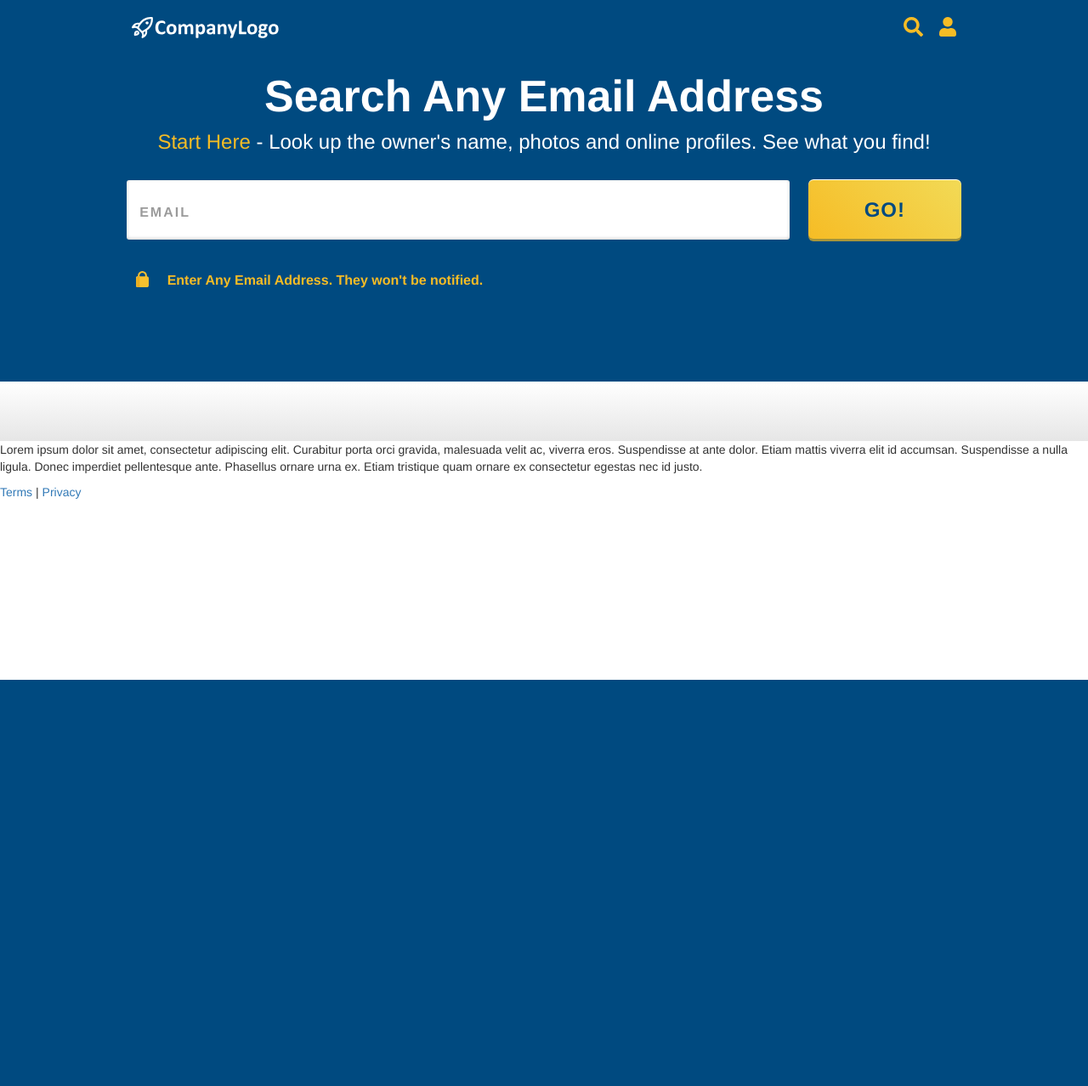
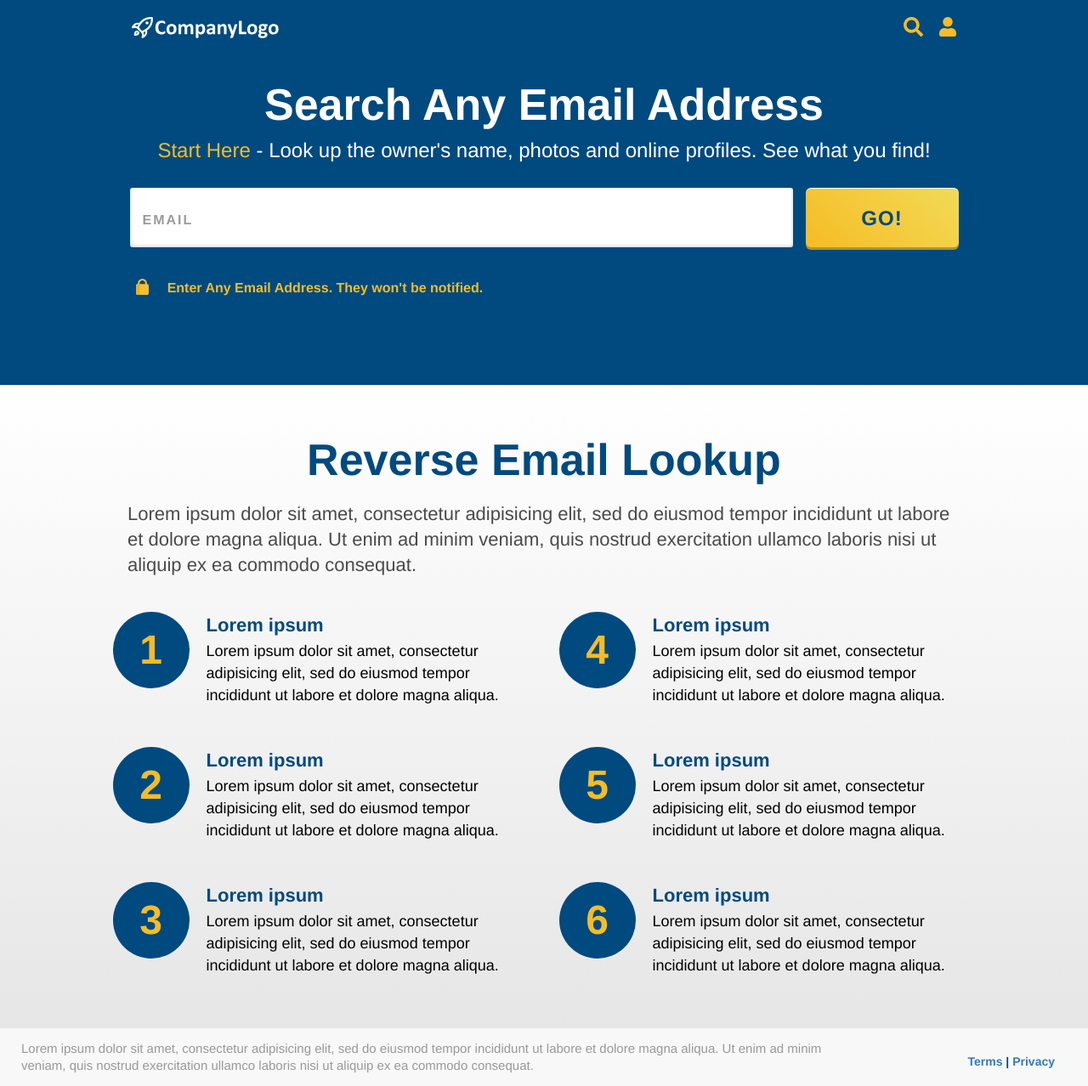
Before and after one commit to tocirml/person-finder, a PHP site: page / in a window 1280 px wide. Shown: the whole page at 85% size. Before the commit the page ends 800 px from the top, so only its background shows below. Run offline with PHP 8.4, Linux system fonts and the light colour scheme.

Commit message:
Add all UI, add form validation, add some functionality

```diff
--- a/src/index.html
+++ b/src/index.html
@@ -4,18 +4,18 @@
     <meta charset="UTF-8" />
     <meta http-equiv="X-UA-Compatible" content="IE=edge" />
     <meta name="viewport" content="width=device-width, initial-scale=1.0" />
-    <link rel="stylesheet" href="styles.css" />
     <link
       rel="stylesheet"
       href="https://maxcdn.bootstrapcdn.com/bootstrap/3.4.1/css/bootstrap.min.css"
     />
     <script src="https://ajax.googleapis.com/ajax/libs/jquery/3.5.1/jquery.min.js"></script>
     <script src="https://maxcdn.bootstrapcdn.com/bootstrap/3.4.1/js/bootstrap.min.js"></script>
-    <script src="index.js"></script>
+    <link rel="stylesheet" href="styles.css" />
+
     <title>Person Finder</title>
   </head>
   <body>
-    <main class="main">
+    <header class="header">
       <nav class="nav">
         <div class="nav-content">
           <div class="logo">
@@ -29,6 +29,8 @@
           </div>
         </div>
       </nav>
+    </header>
+    <main class="main">
       <section class="search">
         <h1>Search Any Email Address</h1>
         <div class="search-description">
@@ -36,7 +38,7 @@
           owner's name, photos and online profiles. See what you find!
         </div>
         <form action="results.html" class="search-form">
-          <div class="search-form-error">
+          <div class="input-wrapper">
             <input
               type="email"
               name="email"
@@ -44,6 +46,9 @@
               class="search-form-email"
               placeholder="EMAIL"
             />
+            <div class="search-form-error">
+              Please add a valid email address
+            </div>
           </div>
           <input type="submit" class="search-form-submit" value="GO!" />
         </form>
@@ -59,19 +64,79 @@
         </div>
       </section>
 
-      <section class="secondary-section"></section>
-      <footer class="footer">
+      <section class="secondary-section">
+        <h2>Reverse Email Lookup</h2>
+        <p class="secondary-section-text">
+          Lorem ipsum dolor sit amet, consectetur adipisicing elit, sed do
+          eiusmod tempor incididunt ut labore et dolore magna aliqua. Ut enim ad
+          minim veniam, quis nostrud exercitation ullamco laboris nisi ut
+          aliquip ex ea commodo consequat.
+        </p>
+        <div class="secondary-section-boxes">
+          <div class="secondary-section-box">
+            <div class="box-number gold">1</div>
+            <div class="box-title">Lorem ipsum</div>
+            <div class="box-text">
+              Lorem ipsum dolor sit amet, consectetur adipisicing elit, sed do
+              eiusmod tempor incididunt ut labore et dolore magna aliqua.
+            </div>
+          </div>
+          <div class="secondary-section-box">
+            <div class="box-number gold">2</div>
+            <div class="box-title">Lorem ipsum</div>
+            <div class="box-text">
+              Lorem ipsum dolor sit amet, consectetur adipisicing elit, sed do
+              eiusmod tempor incididunt ut labore et dolore magna aliqua.
+            </div>
+          </div>
+          <div class="secondary-section-box">
+            <div class="box-number gold">3</div>
+            <div class="box-title">Lorem ipsum</div>
+            <div class="box-text">
+              Lorem ipsum dolor sit amet, consectetur adipisicing elit, sed do
+              eiusmod tempor incididunt ut labore et dolore magna aliqua.
+            </div>
+          </div>
+          <div class="secondary-section-box">
+            <div class="box-number gold">4</div>
+            <div class="box-title">Lorem ipsum</div>
+            <div class="box-text">
+              Lorem ipsum dolor sit amet, consectetur adipisicing elit, sed do
+              eiusmod tempor incididunt ut labore et dolore magna aliqua.
+            </div>
+          </div>
+          <div class="secondary-section-box">
+            <div class="box-number gold">5</div>
+            <div class="box-title">Lorem ipsum</div>
+            <div class="box-text">
+              Lorem ipsum dolor sit amet, consectetur adipisicing elit, sed do
+              eiusmod tempor incididunt ut labore et dolore magna aliqua.
+            </div>
+          </div>
+          <div class="secondary-section-box">
+            <div class="box-number gold">6</div>
+            <div class="box-title">Lorem ipsum</div>
+            <div class="box-text">
+              Lorem ipsum dolor sit amet, consectetur adipisicing elit, sed do
+              eiusmod tempor incididunt ut labore et dolore magna aliqua.
+            </div>
+          </div>
+        </div>
+      </section>
+    </main>
+    <footer class="footer">
+      <div class="footer-wrapper">
         <p class="footer-text">
-          Lorem ipsum dolor sit amet, consectetur adipiscing elit. Curabitur
-          porta orci gravida, malesuada velit ac, viverra eros. Suspendisse at
-          ante dolor. Etiam mattis viverra elit id accumsan. Suspendisse a nulla
-          ligula. Donec imperdiet pellentesque ante. Phasellus ornare urna ex.
-          Etiam tristique quam ornare ex consectetur egestas nec id justo.
+          Lorem ipsum dolor sit amet, consectetur adipisicing elit, sed do
+          eiusmod tempor incididunt ut labore et dolore magna aliqua. Ut enim ad
+          minim veniam, quis nostrud exercitation ullamco laboris nisi ut
+          aliquip ex ea commodo consequat.
         </p>
         <div class="footer-links">
           <a href="#">Terms</a> | <a href="#">Privacy</a>
         </div>
-      </footer>
-    </main>
+      </div>
+    </footer>
+    <script src="index.js"></script>
   </body>
 </html>
--- a/src/index.js
+++ b/src/index.js
@@ -1,10 +1,19 @@
-const apiUrl = 'https://ltv-data-api.herokuapp.com/api/v1/records.json';
-let email = 'jonsmith@example.com';
+(function () {
+  const $submitButton = document.querySelector('.search-form-submit');
 
-const helloWorld = () => {
-  fetch(`${apiUrl}?email=${email}`).then((response) => {
-    console.log('Hello World', response);
+  $submitButton.addEventListener('click', (e) => {
+    if (!validateForm()) e.preventDefault();
   });
-};
 
-helloWorld();
+  const validateForm = () => {
+    const $email = document.querySelector('.search-form-email');
+    const re = /\S+@\S+\.\S+/;
+    if (re.test($email.value)) {
+      return true;
+    }
+    $email.classList.add('error');
+    const $error = document.querySelector('.search-form-error');
+    $error.style.display = 'block';
+    return false;
+  };
+})();
--- a/src/styles.css
+++ b/src/styles.css
@@ -8,23 +8,29 @@
 
 body {
   font-family: 'Helvetica Neue', Helvetica, Arial, sans-serif;
+  background-color: #f8f8f8;
+  position: relative;
+  min-height: 100vh;
 }
 
 .main {
-  display: grid;
+  padding-bottom: 68px;
 }
 
 /* -------------------NAV --------------------------*/
 
+.header {
+}
+
 .nav {
   height: 65px;
+  padding-top: 20px;
   background-color: #004a80;
 }
 
 .nav .nav-content {
   margin: auto;
   max-width: 1000px;
-  margin-top: 20px;
   display: flex;
   justify-content: space-between;
 }
@@ -51,9 +57,11 @@ body {
   letter-spacing: 0;
   text-align: center;
   line-height: 29px;
+  padding: 30px 0 95px;
 }
 
 .search h1 {
+  margin-top: 0;
   font-size: 52px;
   letter-spacing: 0;
   text-align: center;
@@ -67,9 +75,11 @@ body {
 
 .search-form {
   margin: 30px auto;
+  display: flex;
+  justify-content: center;
 }
 
-.search-form-error {
+.input-wrapper {
   display: inline-block;
 }
 
@@ -90,6 +100,21 @@ body {
   line-height: 18px;
 }
 
+.search-form-error {
+  display: none;
+  background-color: #dc0015;
+  font-size: 16px;
+  color: #ffffff;
+  letter-spacing: 0;
+  line-height: 18px;
+  width: 36%;
+  padding: 4px;
+  border-radius: 0 0 3px 3px;
+}
+.error {
+  border: solid 3px #dc0015;
+  border-radius: 3px 3px 0 0;
+}
 .search-form-submit {
   margin-left: 15px;
   width: 180px;
@@ -101,11 +126,23 @@ body {
   font-weight: 600;
   color: #004a80;
   letter-spacing: 1px;
+  font-size: 24px;
+}
+
+.search-form-submit:hover {
+  background-image: none;
+  background-color: #f2da56;
+}
+
+.search-form-submit:focus {
+  background-image: none;
+  outline: none;
+  background-color: #f6bc25;
 }
 
 .search-footer {
   max-width: 960px;
-  margin: 30px auto 95px;
+  margin: 30px auto 0;
   text-align: left;
 }
 
@@ -114,9 +151,13 @@ body {
   display: inline-block;
   font-size: 16px;
   font-weight: 600;
+  line-height: normal;
 }
 
 @media screen and (max-width: 1024px) {
+  .search {
+    padding: 30px 0 60px;
+  }
   .search-form-email {
     width: 518px;
   }
@@ -127,6 +168,9 @@ body {
 }
 
 @media screen and (max-width: 766px) {
+  .search {
+    padding: 5px 0 40px;
+  }
   .search h1 {
     font-size: 38px;
     margin: 10px 15px;
@@ -134,6 +178,7 @@ body {
 
   .search-form {
     margin: 18px auto;
+    display: inline-block;
   }
 
   .search-description {
@@ -153,23 +198,241 @@ body {
   }
 
   .search-footer {
+    display: flex;
+    align-items: flex-start;
     max-width: 280px;
+    margin: 0 auto;
   }
+}
+
+.search-again {
+  display: none;
 }
 
 /*------SECONDARY SECTION----------*/
 
 .secondary-section {
   text-align: center;
-  padding: 40px 25px 30px;
+  padding: 40px 25px 60px;
   background-image: linear-gradient(0deg, #e6e6e6 0%, #ffffff 100%);
 }
 
-.secondary-section-container {
-  max-width: 980px;
-  margin: 0 auto;
+.secondary-section h2 {
+  margin-bottom: 20px;
+  font-size: 52px;
+  font-weight: 600;
+  color: #004a80;
+  letter-spacing: 0;
 }
 
+.secondary-section-text {
+  margin: 0 auto 40px;
+  font-size: 22px;
+  color: #4a4a4a;
+  letter-spacing: 0;
+  line-height: 30px;
+  text-align: left;
+  max-width: 980px;
+}
+
+.secondary-section-boxes {
+  max-width: 1050px;
+  margin: 0 auto;
+  display: flex;
+  flex-wrap: wrap;
+  flex-direction: column;
+  justify-content: space-between;
+  align-items: center;
+  height: 430px;
+}
+
+.secondary-section-box {
+  width: 490px;
+  display: grid;
+  grid-template-columns: 90px 20px 380px;
+  grid-template-rows: 26px 8px 78px;
+}
+
+.secondary-section-box .box-number {
+  font-size: 48px;
+  font-weight: 600;
+  background-color: #004a80;
+  background-repeat: no-repeat;
+  background-position-y: bottom;
+  text-align: center;
+  border-radius: 50%;
+  width: 90px;
+  height: 90px;
+  display: flex;
+  align-items: center;
+  justify-content: center;
+}
+
+.secondary-section-box .box-title {
+  font-size: 22px;
+  color: #004a80;
+  grid-column: 3/4;
+  text-align: left;
+  font-weight: 600;
+}
+
+.secondary-section-box .box-text {
+  color: black;
+  font-size: 18px;
+  grid-row: 3/4;
+  grid-column: 3/4;
+  text-align: left;
+}
+
+@media screen and (max-width: 1024px) {
+  .secondary-section {
+    padding: 5px 25px 30px;
+    background-image: linear-gradient(0deg, #e6e6e6 0%, #ffffff 100%);
+  }
+
+  .secondary-section-box {
+    width: 347px;
+    grid-template-columns: 63px 20px 264px;
+    grid-template-rows: 24px 8px 96px;
+  }
+  .secondary-section-box .box-number {
+    width: 63px;
+    height: 63px;
+    font-size: 33.6px;
+  }
+}
+
+@media screen and (max-width: 766px) {
+  .secondary-section-boxes {
+    height: 1024px;
+  }
+  .secondary-section h2 {
+    font-size: 38px;
+  }
+  .secondary-section-text {
+    font-size: 18px;
+  }
+  .secondary-section-box {
+    width: 284px;
+    grid-template-columns: 50.4px 10.6px 223px;
+    grid-template-rows: 24px 8px 120px;
+  }
+  .secondary-section-box .box-number {
+    width: 50.4px;
+    height: 50.4px;
+    font-size: 26.88px;
+  }
+  .secondary-section-box .box-text {
+    font-size: 16px;
+  }
+}
+/*------SPINNER----------*/
+.spinner {
+  margin-top: 18%;
+  background-color: #f8f8f8;
+  height: 100%;
+  display: flex;
+  flex-direction: column;
+  align-items: center;
+  justify-content: center;
+}
+
+.spinner-image {
+  width: 154px;
+}
+
+.spinner-image img {
+  width: 100%;
+}
+
+.spinner-text {
+  margin-top: 28px;
+  font-size: 24px;
+  font-weight: 600;
+  color: #004a80;
+  letter-spacing: 0;
+  text-align: center;
+}
+
+/*------NO RESULTS----------*/
+
+.results {
+  display: none;
+  background-color: #f8f8f8;
+  flex-direction: column;
+  align-items: center;
+  justify-content: center;
+}
+
+.results-numbers {
+  font-size: 52px;
+  color: #004a80;
+}
+
+.results-text {
+  font-size: 24px;
+  color: #000000;
+}
+
+/*------FOOTER----------*/
+
+.footer {
+  position: absolute;
+  bottom: 0;
+  width: 100%;
+  height: 68px;
+}
+
+.footer-wrapper {
+  max-width: 1280px;
+  margin: 14px auto;
+  padding: 0 25px;
+  display: flex;
+  align-items: center;
+  justify-content: center;
+}
+
+.footer-text {
+  font-size: 15px;
+  color: #999999;
+  letter-spacing: 0;
+  line-height: 20px;
+  text-align: left;
+}
+
+.footer-links {
+  padding: 14px;
+  font-size: 14px;
+  color: #004a80;
+  margin-left: 120px;
+  font-weight: 600;
+  white-space: nowrap;
+}
+
+@media screen and (max-width: 1024px) {
+  .footer-links {
+    margin-left: 40px;
+    padding: 25px 0;
+  }
+}
+
+@media screen and (max-width: 766px) {
+  .main {
+    padding-bottom: 196px;
+  }
+  .footer {
+    height: 196px;
+  }
+  .footer-wrapper {
+    flex-wrap: wrap;
+    padding: 0px;
+    margin: 14px 15px;
+  }
+  .footer-links {
+    margin-left: 0;
+    padding: 7px 0;
+  }
+}
 /*------GENERAL----------*/
 
 .gold {
```
Also changed, not shown: src/results.html (+81 -1 lines), src/results.js (added, +21 -0 lines).
